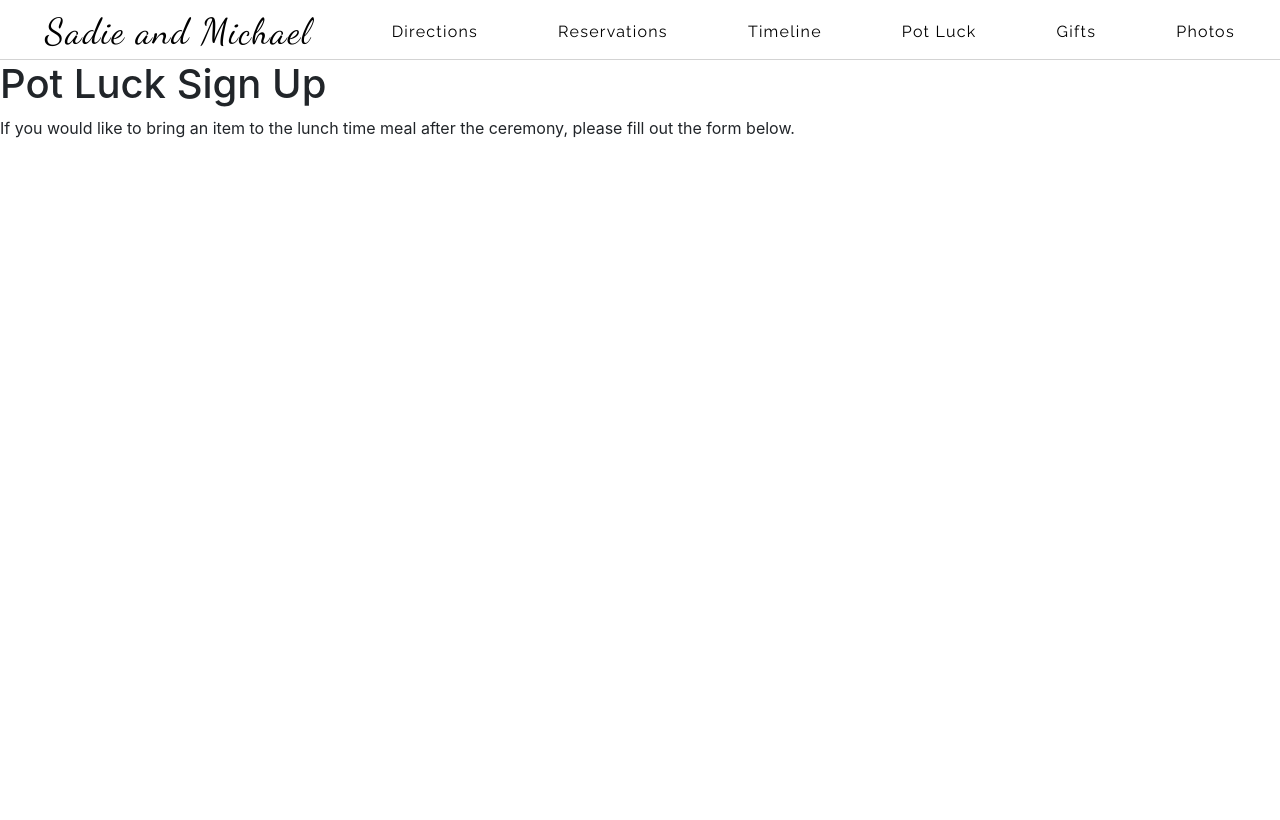
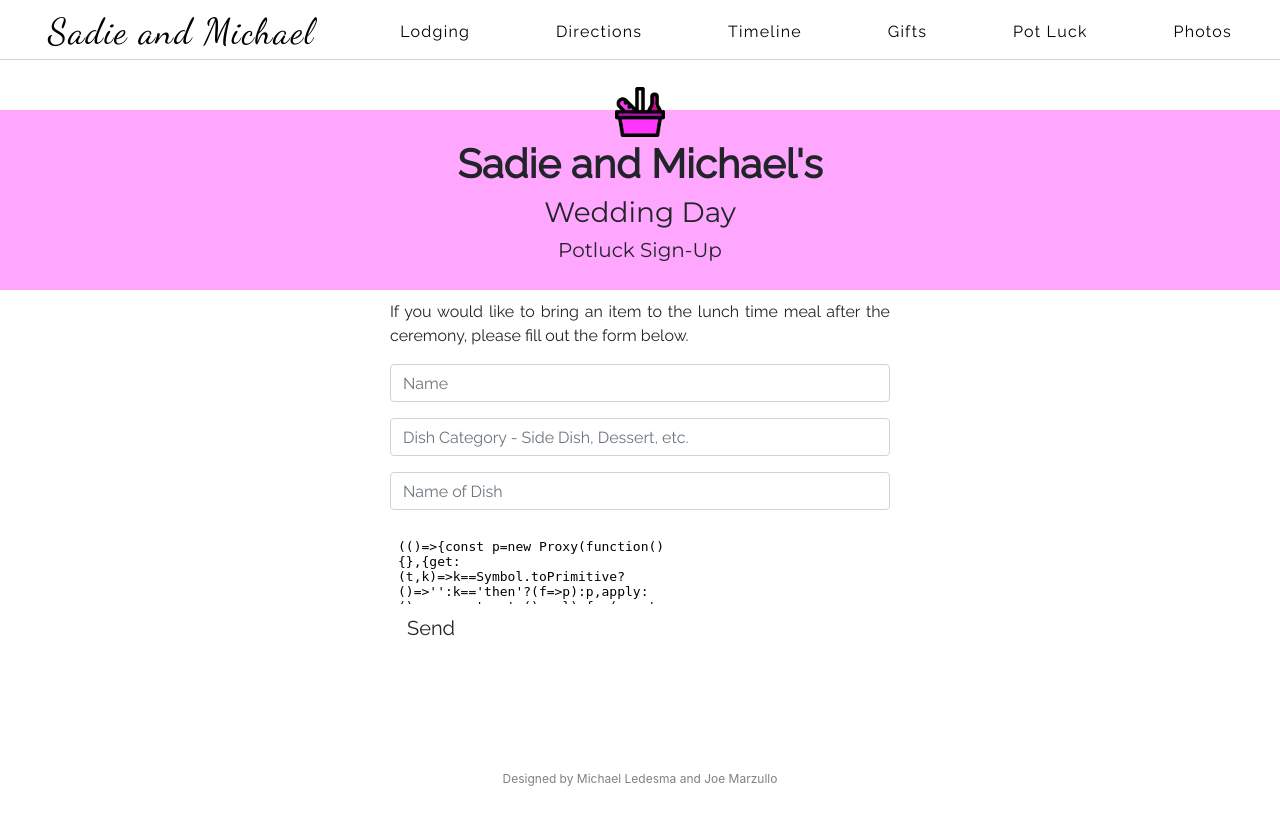
Before and after one commit to mledesma808/mike-and-sadies-wedding, a Node server app: page /potluck in a window 1280 px wide. Before the commit the page ends 138 px from the top, so only its background shows below. Run offline with Node 20, Linux system fonts and the light colour scheme; some libraries are stand-ins or nearby versions.

Commit message:
added more pages and stuff.

```diff
--- a/index.js
+++ b/index.js
@@ -25,8 +25,8 @@
 	res.render('directions');
 });
 
-app.get('/reservations', function(rec, res) {
-	res.render('reservations');
+app.get('/lodging', function(rec, res) {
+	res.render('lodging');
 });
 
 app.get('/timeline', function(rec, res) {
--- a/public/style.css
+++ b/public/style.css
@@ -1,5 +1,15 @@
+html, body {
+  height: 100%;
+  margin: 0;
+}
+
 body {
 	margin: 0;
+}
+
+.bodywrapper {
+  min-height: 100%;
+  margin-bottom: -50px;
 }
 
 .nav {
@@ -43,7 +53,7 @@
 
 .heading img {
 	position: relative;
-	top: -20px;
+	top: -23px;
 	margin-bottom: -20px;
 }
 
@@ -67,7 +77,7 @@
 }
 
 .heading__photos {
-	background-color: #9eaba4;
+	background-color: #8fbf60;
 }
 
 .heading__directions {
@@ -82,10 +92,33 @@
 	background-color: #fffe8d;
 }
 
+.heading__potluck {
+	background-color: #ffa6fe;
+}
+
+.heading__main-page {
+	background-color: green;
+}
+
 .main {
 	width: 500px;
 	margin: 10px auto 0 auto;
 	font-family: 'Raleway', sans-serif;
+	text-align: justify;
+}
+ .main h2 {
+	 margin-top: 20px;
+ }
+
+footer {
+    text-align: center;
+    margin: 20px 0;
+    font-size: .75em;
+	color: grey;
+}
+
+.footer, .push {
+	height: 50px;
 }
 
 @media screen and (min-width: 425px) {
--- a/views/directions.ejs
+++ b/views/directions.ejs
@@ -1,10 +1,11 @@
 <div class="heading heading__directions">
     <img src="images/icons/directions.png" alt="map">
     <h1>Sadie and Michael's</h1>
-    <h2>Wedding Day Directions</h2>
-    <h3>How to Get There</h3>
+    <h2>Wedding Day</h2>
+    <h3>Directions</h3>
 </div>
 <div class="main">
+    <h2>Venue</h2>
     <p>The wedding will be held at <a href="https://www.fs.usda.gov/recarea/umpqua/recreation/camping-cabins/recarea/?recid=64838&actid=29">Ash Flat Campground</a>. The location is about 40 miles (one hour's drive) outside of Canyonville, OR. The google map <a href="https://www.google.com/maps/dir/Canyonville,+Oregon/Ash+Flat+Campground,+County+Road+46,+Tiller,+OR+97484/@42.9904564,-123.1467263,11z/data=!3m1!4b1!4m13!4m12!1m5!1m1!1s0x54c5b563adc8c2af:0x21c4afd08181f221!2m2!1d-123.2811748!2d42.9273406!1m5!1m1!1s0x54c67957e96a4f0d:0xff074f34aedd3935!2m2!1d-122.73216!2d43.0454">directions</a> from Canyonville are very helpful.</p>
     <p>Please keep in mind that there is no cell service past Tiller; so, please plan accordingly. Printing the directions would work well, or if you're more into GPS make sure you download the appropriate maps ahead of time.</p>
     <h2>General Directions</h2>
--- a/views/layout.ejs
+++ b/views/layout.ejs
@@ -10,17 +10,22 @@
 	<title>Sadie and Michael's Wedding</title>
 </head>
 <body>
+  <div class="bodywrapper">
     <div class="nav">
       <a class="nav__logo" href="/">Sadie and Michael</a>
+      <a class="nav__item" href="/lodging">Lodging</a>
       <a class="nav__item" href="/directions">Directions</a>
-      <a class="nav__item" href="/reservations">Reservations</a>
       <a class="nav__item" href="/timeline">Timeline</a>
+      <a class="nav__item" href="/gifts">Gifts</a>
       <a class="nav__item" href="/potluck">Pot Luck</a>
-      <a class="nav__item" href="/gifts">Gifts</a>
-      <a class="nav__item" href="/photos">Photos</a>
+      <a class="nav__item nav__item" href="/photos">Photos</a>
     </div>
 
-	<%- body %>
+    <%- body %>
+    <div class="push"></div>
+  </div>
+
+<footer class="footer"><p>Designed by Michael Ledesma and Joe Marzullo</p></footer>
 
 <script type="text/javascript" src="bundle.js"></script>
 </body>
--- a/views/reservations.ejs
+++ b/views/lodging.ejs
@@ -1,10 +1,11 @@
 <div class="heading heading__reservations">
     <img src="images/icons/reservations.png" alt="Reservation card">
     <h1>Sadie and Michael's</h1>
-    <h2>Hotel Reservation Suggestions</h2>
-    <h3>Or You Could Camp</h3>
+    <h2>Wedding Day</h2>
+    <h3>Lodging Suggestions</h3>
 </div>
 <div class="main">
+    <h2>Hotel</h2>
     <p>If you are traveling to attend, I would highly recommend staying in Canyonville, OR. The
     	<a href="https://www.sevenfeathers.com/accommodations/seven-feathers-hotel/">Seven Feathers Hotel</a>
     	is an excellent choice, but make reservations soon because they fill up fast. We plan to have
--- a/views/photos.ejs
+++ b/views/photos.ejs
@@ -1,9 +1,9 @@
 <div class="heading heading__photos">
     <img src="images/icons/photos.png" alt="photos">
     <h1>Sadie and Michael's</h1>
-    <h2>Wedding Day Photos</h2>
-    <h3>Stay Tuned!</h3>
+    <h2>Wedding Day</h2>
+    <h3>Photos</h3>
 </div>
 <div class="main">
-    <p>Please check back after the wedding! We will post all the pictures here available for download.</p>
+    <p>All of the photos taken at the wedding will be posted here for download. If you add an email to the RSVP form, we will send a notification that pictures are ready.</p>
 </div>
--- a/views/potluck.ejs
+++ b/views/potluck.ejs
@@ -1,3 +1,27 @@
-<h1>Pot Luck Sign Up</h1>
-<p>If you would like to bring an item to the lunch time meal after the ceremony, please fill out the form below.</p>
-</table>
+<div class="heading heading__potluck">
+    <img src="images/icons/potluck.png" alt="Picnic basket">
+    <h1>Sadie and Michael's</h1>
+    <h2>Wedding Day</h2>
+    <h3>Potluck Sign-Up</h3>
+</div>
+<div class="main">
+    <p>If you would like to bring an item to the lunch time meal after the ceremony, please fill out the form below.</p>
+    <div class="rc-contact-page__container">
+        <div class="rc-contact-page__form" id="rc-contact-form-container">
+            <form name="sentMessage" id="rc-contact-form" action="/contact" method="POST" role="form">
+                <div class="form-group">
+                    <input type="text" class="form-control" placeholder="Name" id="name" required="" data-validation-error-msg="Please enter your name." name="name">
+                </div>
+                <div class="form-group">
+                    <input type="text" class="form-control" placeholder="Dish Category - Side Dish, Dessert, etc." id="dishcategory" required="" data-validation-error-msg="Please enter the category of the dish." name="dishcategory">
+                </div>
+                <div class="form-group">
+                    <input type="text" class="form-control" placeholder="Name of Dish" id="dishname" required="" data-validation-error-msg="Please enter the name of your dish." name="dishname">
+                </div>
+
+                <div class="g-recaptcha" data-sitekey="6Le_uGIUAAAAADWKPv7JmnXkhy0dJDJhIfc1W7s4" required=""><div style="width: 304px; height: 78px;"><div><iframe src="https://www.google.com/recaptcha/api2/anchor?ar=1&amp;k=6Le_uGIUAAAAADWKPv7JmnXkhy0dJDJhIfc1W7s4&amp;co=aHR0cDovL3d3dy5ydXRoc2NvbGxpbnMuY29tOjgw&amp;hl=en&amp;v=v1552285980763&amp;size=normal&amp;cb=5q7ol73eivzh" width="304" height="78" role="presentation" name="a-e9einxz0y5w" frameborder="0" scrolling="no" sandbox="allow-forms allow-popups allow-same-origin allow-scripts allow-top-navigation allow-modals allow-popups-to-escape-sandbox"></iframe></div><textarea id="g-recaptcha-response" name="g-recaptcha-response" class="g-recaptcha-response" required="required" style="width: 250px; height: 40px; border: 1px solid rgb(193, 193, 193); margin: 10px 25px; padding: 0px; resize: none; display: none;"></textarea></div></div>
+                <button id="rc-contact-form-btn" type="submit" class="btn btn-lg rc-contact__btn">Send</button>
+            </form>
+        </div>
+    </div>
+</div>
--- a/views/timeline.ejs
+++ b/views/timeline.ejs
@@ -1,8 +1,8 @@
 <div class="heading heading__timeline">
     <img src="images/icons/timeline.png" alt="clock">
     <h1>Sadie and Michael's</h1>
-    <h2>Wedding Day Timeline</h2>
-    <h3>AUGUST 1, 2019</h3>
+    <h2>Wedding Day</h2>
+    <h3>Timeline - AUGUST 1, 2019</h3>
 </div>
 <div class="main">
     <table>
```
Also changed, not shown: views/gifts.ejs (+5 -3 lines), views/main.ejs (+5 -8 lines), public/images/icons/gifts.png, public/images/icons/main-page.png (added), public/images/icons/potluck.png (added), 3 other files.
